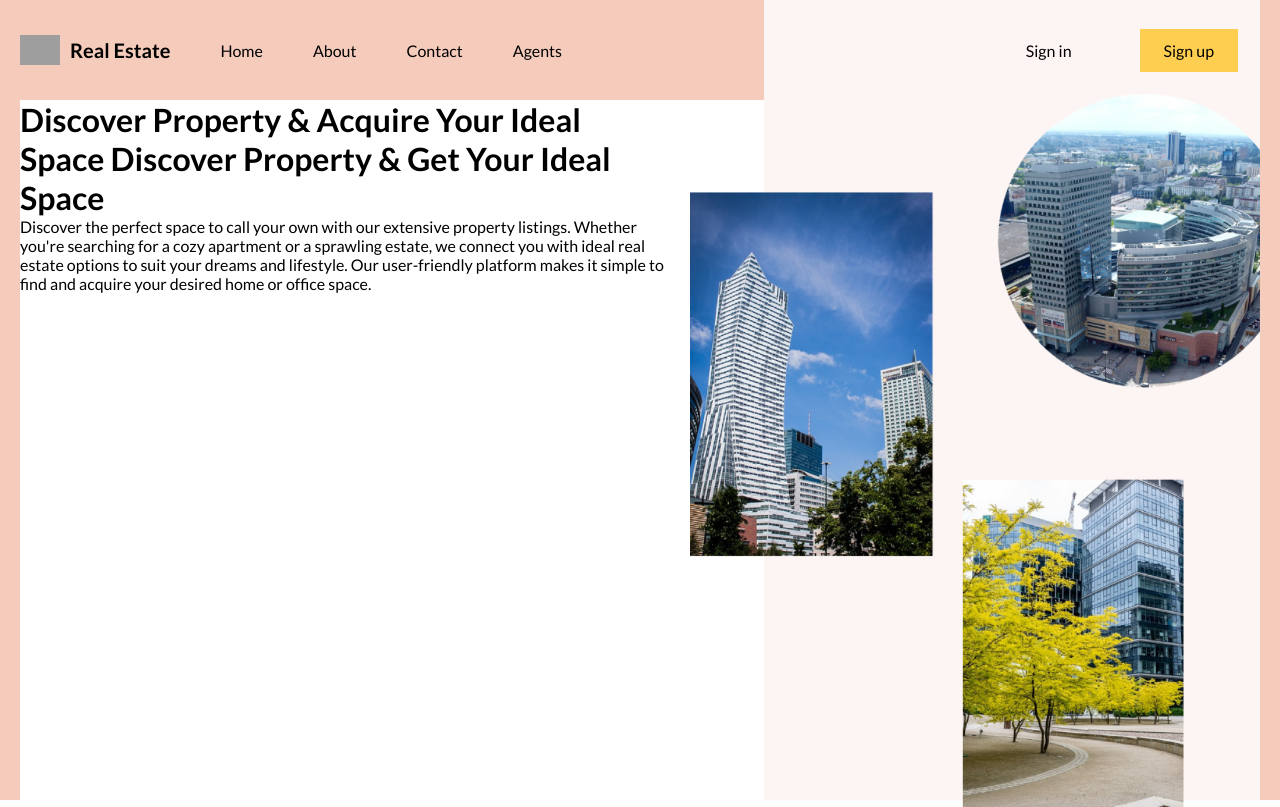
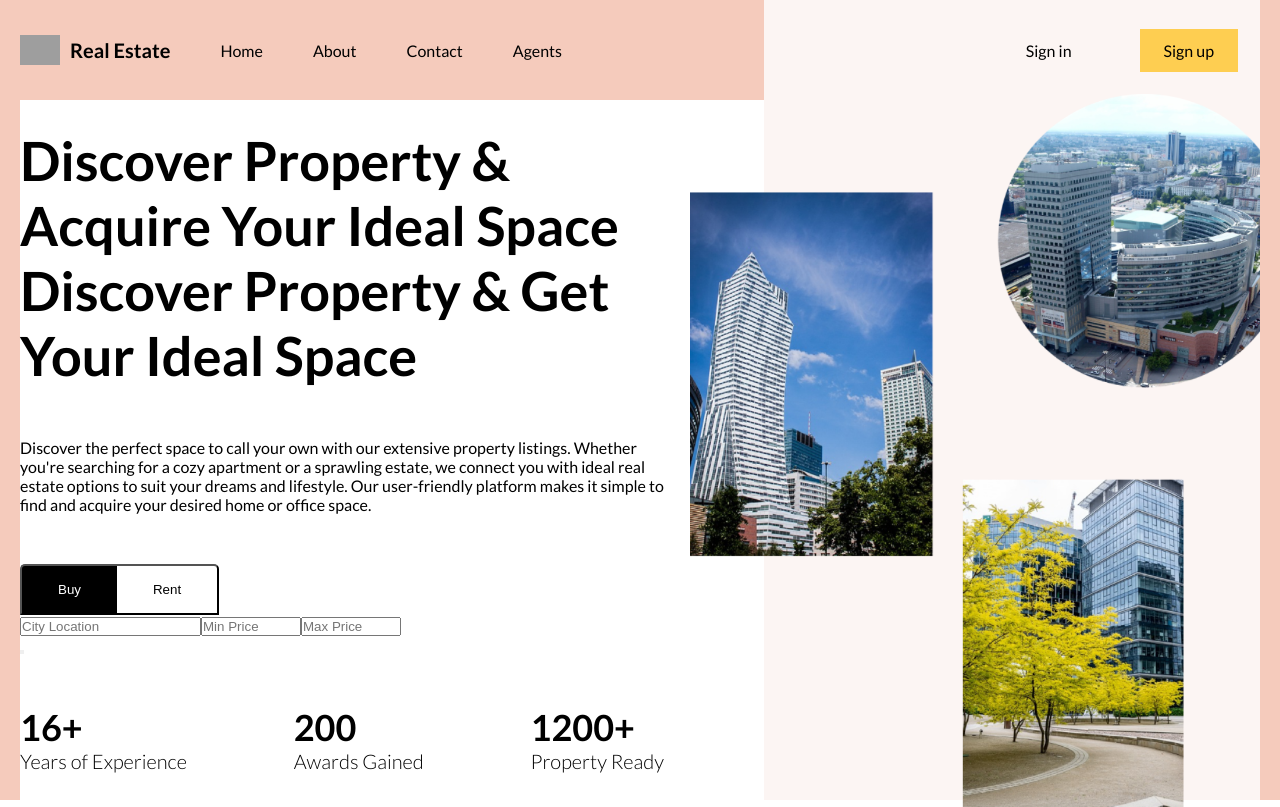
Before and after one commit to krzysztofrz/real-estate-kr, a React (Vite) app: page / in a window 1280 px wide. Shown: the top 807 px of the page. Built offline with nearby package versions, Linux system fonts and the light colour scheme; grey boxes are pictures that could not be loaded.

Commit message:
buy/rent buttons 29_52

```diff
--- /dev/null
+++ b/src/components/searchBar/SearchBar.jsx
@@ -0,0 +1,53 @@
+import "./SearchBar.scss";
+import { useState } from "react";
+
+const types = ["buy", "rent"];
+
+const SearchBar = () => {
+	const [query, setQuery] = useState({
+		type: "buy",
+		location: "",
+		minPrice: 0,
+		maxPrice: 0,
+	});
+
+	const switchType = (val) => {
+		setQuery((prev) => ({ ...prev, type: val }));
+	};
+
+	return (
+		<div className="searchBar">
+			<div className="type">
+				{types.map((type) => (
+					<button
+						key={type}
+						onClick={() => switchType(type)}
+						className={query.type === type ? "active" : ""}
+					>
+						{type}
+					</button>
+				))}
+			</div>
+			<form>
+				<input type="text" name="location" placeholder="City Location" />
+				<input
+					type="number"
+					name="minPrice"
+					min={0}
+					max={10000000}
+					placeholder="Min Price"
+				/>
+				<input
+					type="number"
+					name="maxPrice"
+					min={0}
+					max={10000000}
+					placeholder="Max Price"
+				/>
+			</form>
+			<button src="/search.png"></button>
+		</div>
+	);
+};
+
+export default SearchBar;
--- /dev/null
+++ b/src/components/searchBar/SearchBar.scss
@@ -0,0 +1,26 @@
+.searchBar {
+	.type {
+		button {
+			padding: 16px 36px;
+			border: 1ps solid #999;
+			cursor: pointer;
+			background-color: white;
+			text-transform: capitalize;
+
+			&.active {
+				background-color: black;
+				color: #fff;
+			}
+
+			&:first-child {
+				border-top-left-radius: 5px;
+				border-right: none;
+			}
+
+			&:last-child {
+				border-top-right-radius: 5px;
+				border-left: none;
+			}
+		}
+	}
+}
--- a/src/pages/homePage/HomePage.jsx
+++ b/src/pages/homePage/HomePage.jsx
@@ -1,3 +1,4 @@
+import SearchBar from "../../components/searchBar/SearchBar";
 import "./homePage.scss";
 
 export const HomePage = () => {
@@ -5,7 +6,7 @@ export const HomePage = () => {
 		<div className="homePage">
 			<div className="textContainer">
 				<div className="wrapper">
-					<h1>
+					<h1 className="title">
 						Discover Property &amp; Acquire Your Ideal Space Discover Property
 						&amp; Get Your Ideal Space
 					</h1>
@@ -17,6 +18,21 @@ export const HomePage = () => {
 						platform makes it simple to find and acquire your desired home or
 						office space.
 					</p>
+					<SearchBar />
+					<div className="boxes">
+						<div className="box">
+							<h1>16+</h1>
+							<h2>Years of Experience</h2>
+						</div>
+						<div className="box">
+							<h1>200</h1>
+							<h2>Awards Gained </h2>
+						</div>
+						<div className="box">
+							<h1>1200+</h1>
+							<h2>Property Ready</h2>
+						</div>
+					</div>
 				</div>
 			</div>
 			<div className="imgContainer">
--- a/src/pages/homePage/homePage.scss
+++ b/src/pages/homePage/homePage.scss
@@ -7,6 +7,27 @@
 
 		.wrapper {
 			padding-right: 100px;
+			display: flex;
+			flex-direction: column;
+			justify-content: center;
+			gap: 50px;
+			height: 100%;
+
+			.title {
+				font-size: 54px;
+			}
+			.boxes {
+				display: flex;
+				justify-content: space-between;
+
+				h1 {
+					font-size: 36px;
+				}
+				h2 {
+					font-size: 20px;
+					font-weight: 300;
+				}
+			}
 		}
 	}
 	.imgContainer {
```
